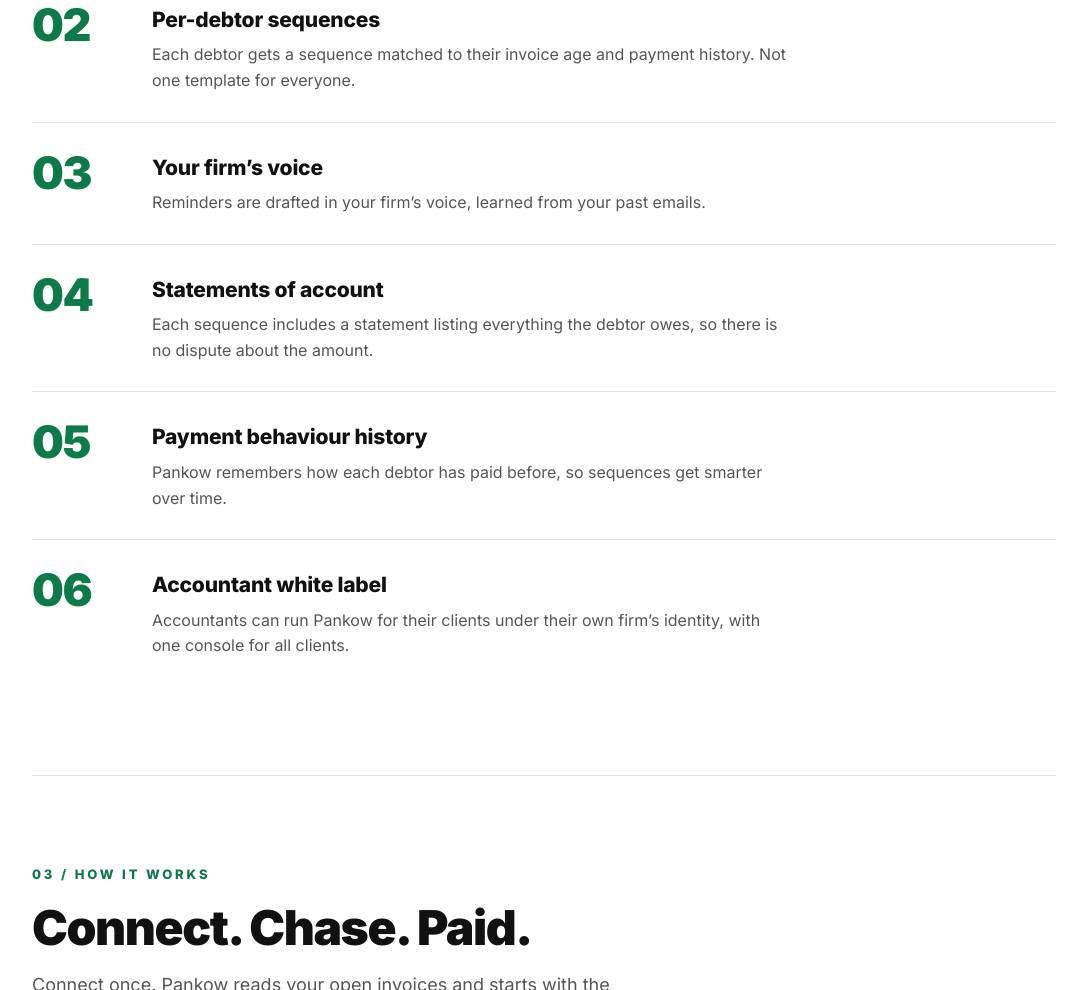
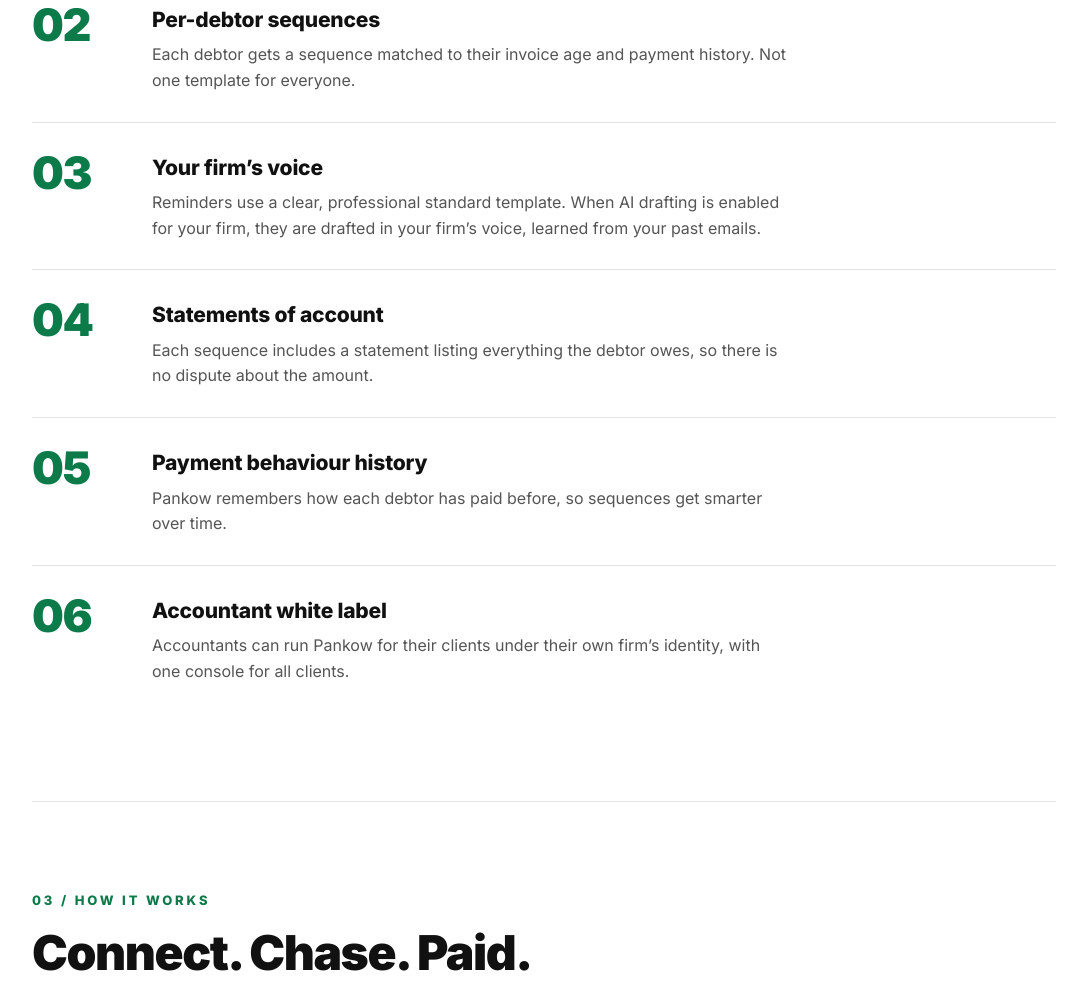
Before and after one commit to Markera-OU/pankow-site, a plain HTML site: page index.html in a window 1280 px wide. Shown: the part 2365-3355 px from the top of the page, without its empty margins (96-1183 px from the left). Drawn offline with Linux system fonts and the light colour scheme.

Commit message:
Site: reminders use standard template, AI voice only when enabled (template switch v0.2.49)

```diff
--- a/index.html
+++ b/index.html
@@ -274,7 +274,7 @@
     <ol class="num-list">
       <li><span class="n">01</span><div><h3>Retroactive pickup</h3><p>Pankow chases invoices already overdue when you connect. Native reminders only cover new invoices.</p></div></li>
       <li><span class="n">02</span><div><h3>Per-debtor sequences</h3><p>Each debtor gets a sequence matched to their invoice age and payment history. Not one template for everyone.</p></div></li>
-      <li><span class="n">03</span><div><h3>Your firm&rsquo;s voice</h3><p>Reminders are drafted in your firm&rsquo;s voice, learned from your past emails.</p></div></li>
+      <li><span class="n">03</span><div><h3>Your firm&rsquo;s voice</h3><p>Reminders use a clear, professional standard template. When AI drafting is enabled for your firm, they are drafted in your firm&rsquo;s voice, learned from your past emails.</p></div></li>
       <li><span class="n">04</span><div><h3>Statements of account</h3><p>Each sequence includes a statement listing everything the debtor owes, so there is no dispute about the amount.</p></div></li>
       <li><span class="n">05</span><div><h3>Payment behaviour history</h3><p>Pankow remembers how each debtor has paid before, so sequences get smarter over time.</p></div></li>
       <li><span class="n">06</span><div><h3>Accountant white label</h3><p>Accountants can run Pankow for their clients under their own firm&rsquo;s identity, with one console for all clients.</p></div></li>
```
